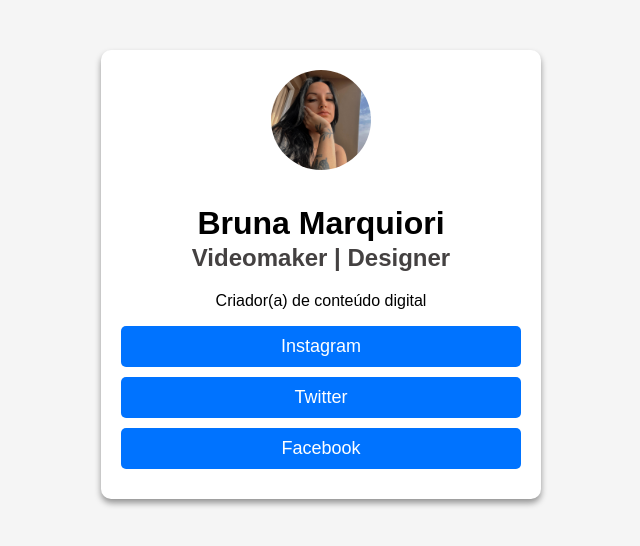
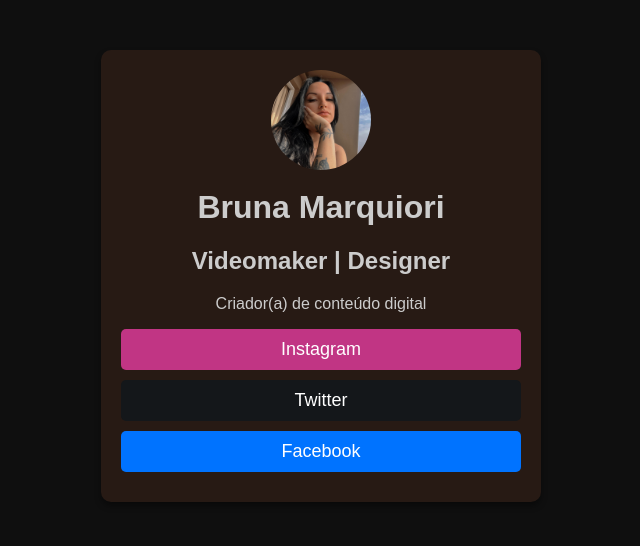
Before and after one commit to FabioASMarra/Linktree5, a plain HTML site: page index.html in a window 1280 px wide. Shown: the whole page, without its empty margins (319-959 px from the left). Drawn offline with Linux system fonts and the light colour scheme.

Commit message:
adicionei cor

```diff
--- a/estilo.css
+++ b/estilo.css
@@ -2,25 +2,31 @@
 body {
   font-family: Arial, sans-serif;
   text-align: center;
-  background-color: #f5f5f5;
+  background-color: rgb(15, 15, 15);
   margin: 0;
   padding: 0;
 }
+
 
 /* Container central */
 .container {
   max-width: 400px;
   margin: 50px auto;
   padding: 20px;
-  background: white;
+  background: rgb(39, 26,20  );
   border-radius: 10px;
   box-shadow: 0px 4px 6px rgba(0, 0, 0, 0.4);
 }
 
+h1, p {
+  position: relative;
+  margin-top: 5px;
+  color: rgb(204, 204, 204);
+}
 h2{
   position: relative;
-  margin-top: -20px;
-  color: rgb(68, 65, 65);
+  color: rgb(204, 204, 204);
+  margin-bottom: 50;
 }
 
 /* Foto de perfil */
@@ -44,6 +50,26 @@ h2{
   transition: background 0.3s;
 }
 
+.links a:nth-child(1) {
+  background: #C13584;
+}
+
+.links a:nth-child(1):hover {
+  background: #f856b2;
+}
+
+.links a:nth-child(1) {
+  background: #C13584;
+}
+
+.links a:nth-child(2) {
+  background: #14171A;
+}
+
+.links a:nth-child(2):hover {
+  background: #25282b;
+}
+
 .links a:hover {
   background: #0056cc;
 }
--- a/index.html
+++ b/index.html
@@ -14,9 +14,9 @@
         <p>Criador(a) de conteúdo digital</p>
 
         <div class="links">
-            <a href="https://www.instagram.com/bmarquiori/" target="_blank">Instagram</a>
-            <a href="https://x.com/bmarquiori" target="_blank">Twitter</a>
-            <a href="https://www.facebook.com/bmarquiori96" target="_blank">Facebook</a>
+            <a id="insta" href="https://www.instagram.com/bmarquiori/" target="_blank">Instagram</a>
+            <a id="x" href="https://x.com/bmarquiori" target="_blank">Twitter</a>
+            <a id="face" href="https://www.facebook.com/bmarquiori96" target="_blank">Facebook</a>
         </div>
     </div>
 </body>
```
